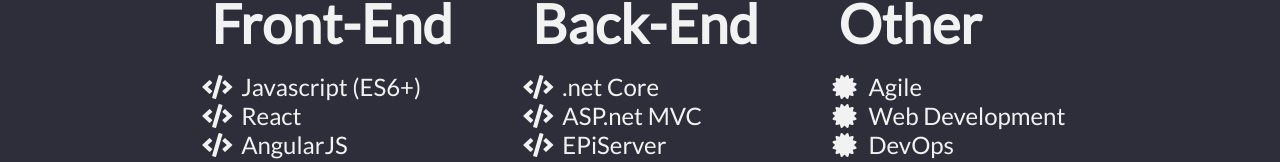
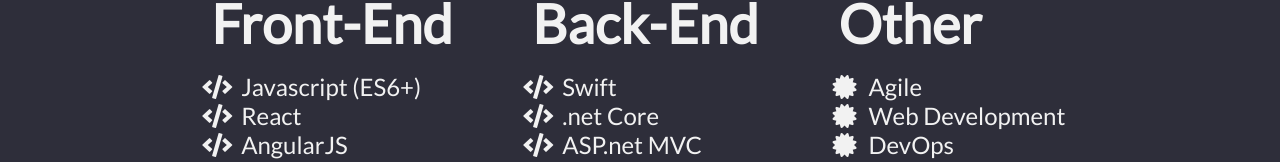
Before and after one commit to draperj/draper-site, a React app: page / in a window 1280 px wide. Shown: the part 869-1031 px from the top of the page. Built offline with nearby package versions, Linux system fonts and the light colour scheme.

Commit message:
Updating backend list to include Swift

```diff
--- a/src/components/currentlyWorkingWith/CurrentlyWorkingWith.jsx
+++ b/src/components/currentlyWorkingWith/CurrentlyWorkingWith.jsx
@@ -21,6 +21,7 @@
         "nodeJS"
       ],
       backend: [
+        'Swift',
         ".net Core",
         "ASP.net MVC",
         "EPiServer",
@@ -42,7 +43,7 @@
       if (items) {
         return (
           <ul class="fa-ul">
-            {items.map(function(item) {
+            {items.map(function (item) {
               return (
                 <li>
                   <span className="fa-li">
```
